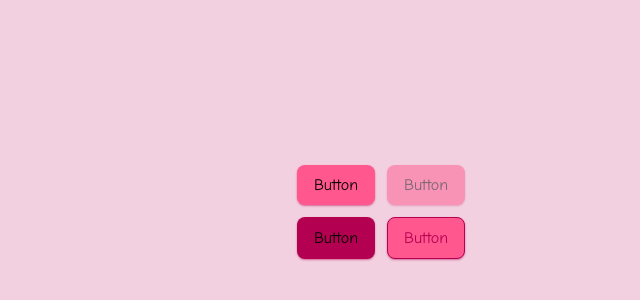
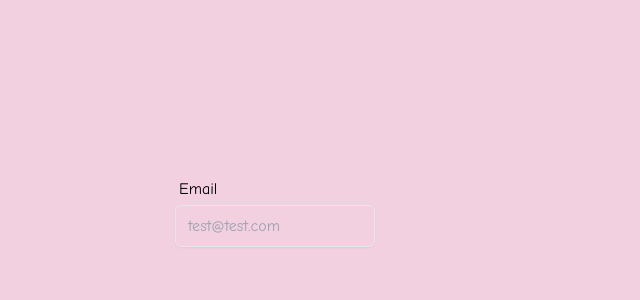
Before and after one commit to shonjmoj/Matcha, a Next.js app in the folder client/: page / in a window 1280 px wide. Shown: the part 188-488 px from the top of the page, without its empty margins (259-899 px from the left). Built offline with nearby package versions, Linux system fonts and the light colour scheme.

Commit message:
feat : add Input component (only text type tested)

```diff
--- /dev/null
+++ b/client/components/common/Input/index.tsx
@@ -0,0 +1,45 @@
+import React from 'react';
+import { IoWarningOutline } from 'react-icons/io5';
+export interface InputProps {
+  value: string;
+  label: string;
+  type: string;
+  placeholder: string;
+  onChange?: (e: any) => void;
+  error?: string;
+}
+
+export default function index({
+  label,
+  value,
+  type,
+  placeholder,
+  error,
+}: InputProps) {
+  return (
+    <div className='flex flex-col gap-1 text-sm md:text-base'>
+      <label htmlFor='name' className='ml-1'>
+        {label}
+      </label>
+      <input
+        value={value}
+        type={type}
+        name='email'
+        placeholder={placeholder}
+        className={`bg-transparent border ${
+          error
+            ? 'border-2 border-red-600'
+            : 'border-border shadow-border/20 focus:shadow-border'
+        } rounded-md p-2 md:px-3 shadow-sm
+              outline-none transition-all`}
+      />
+      <span
+        className={`${
+          error ? 'text-red-600 text-sm ml-1' : 'hidden'
+        } flex items-start gap-1`}>
+        <IoWarningOutline />
+        {error}
+      </span>
+    </div>
+  );
+}
--- a/client/components/common/index.ts
+++ b/client/components/common/index.ts
@@ -1 +1,2 @@
 export { default as Button } from './Button';
+export { default as Input } from './Input';
--- a/client/pages/index.tsx
+++ b/client/pages/index.tsx
@@ -1,14 +1,9 @@
-import { Button } from '../components/common';
+import { Button, Input } from '../components/common';
 
 export default function Home() {
   return (
     <div className='grid grid-cols-2 gap-3'>
-      <Button type='primary'>Button</Button>
-      <Button type='primary' disabled>
-        Button
-      </Button>
-      <Button type='secondary'>Button</Button>
-      <Button type='outlined'>Button</Button>
+      <Input label='Email' type='text' placeholder='test@test.com' />
     </div>
   );
 }
```
Also changed, not shown: 1 other file (tests, documents, lock files or other folders).
